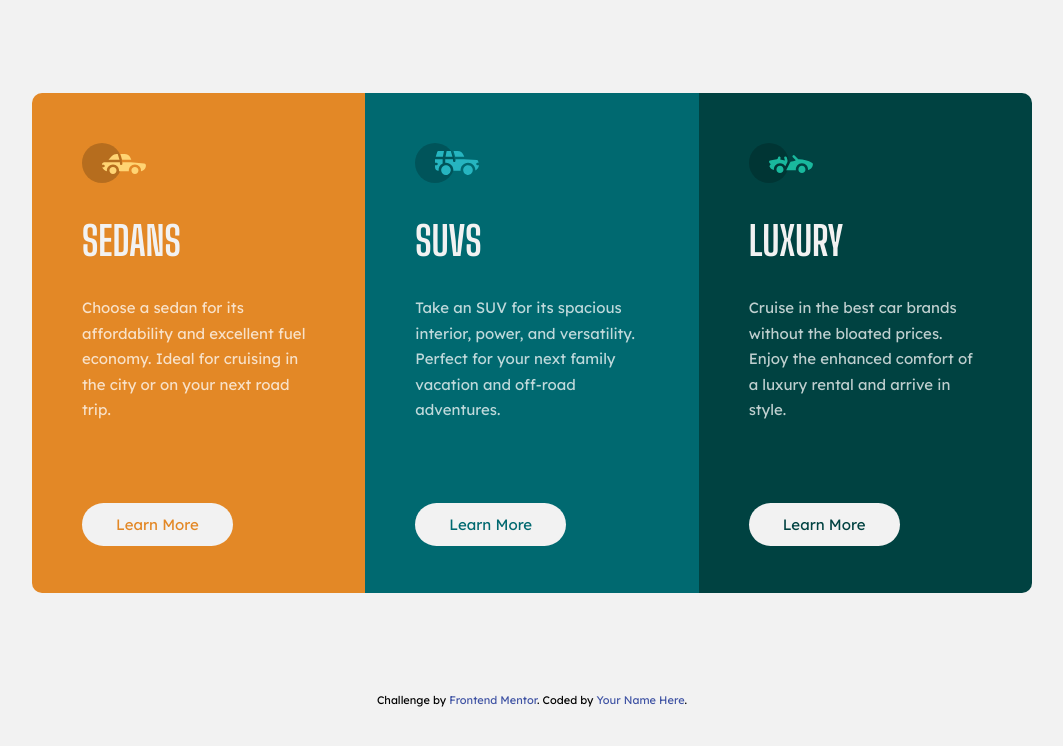
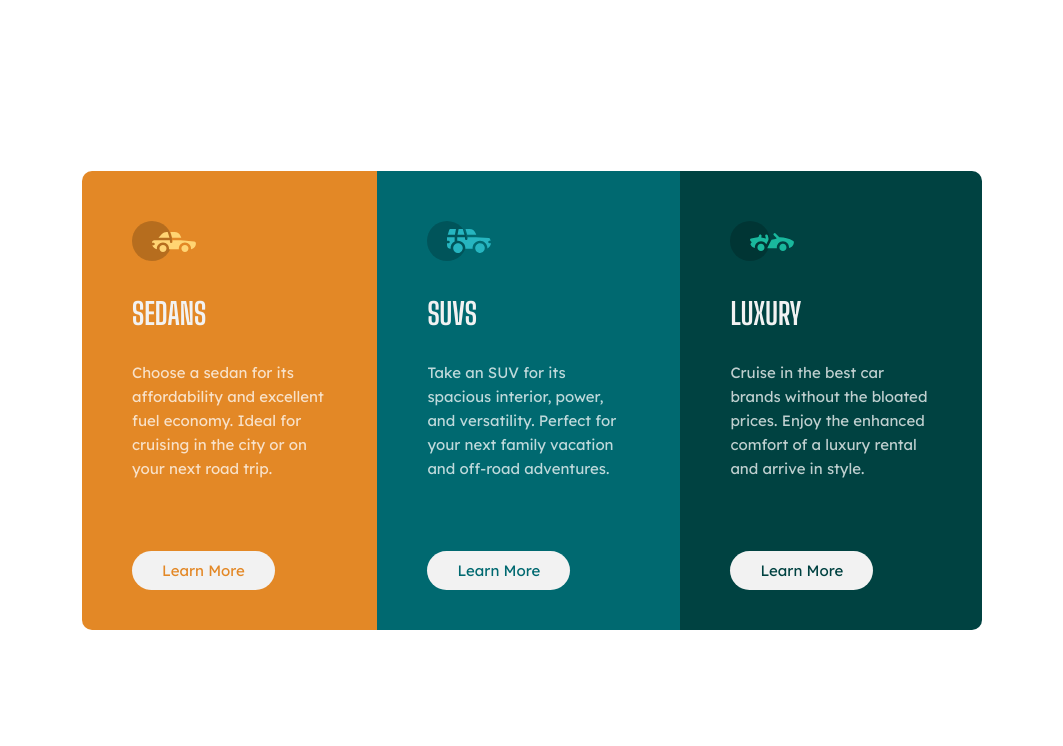
Before and after one commit to jmmaglonzo/3-column-preview-card, a plain HTML site: page index.html in a window 1280 px wide. Shown: the whole page, without its empty margins (108-1171 px from the left). Drawn offline with Linux system fonts and the light colour scheme.

Commit message:
redesign

```diff
--- a/index.html
+++ b/index.html
@@ -18,29 +18,16 @@
       href="https://fonts.googleapis.com/css2?family=Big+Shoulders+Display:wght@700&family=Lexend+Deca&display=swap"
       rel="stylesheet"
     />
-    <link rel="stylesheet" href="style.css" />
+    <link rel="stylesheet" href="css/style.css" />
     <title>Frontend Mentor | 3-column preview card component</title>
-
-    <!-- Feel free to remove these styles or customise in your own stylesheet 👍 -->
-    <style>
-      .attribution {
-        font-size: 11px;
-        text-align: center;
-      }
-      .attribution a {
-        color: hsl(228, 45%, 44%);
-      }
-    </style>
   </head>
   <body>
     <div class="container">
-      <div class="wrapper">
-        <div class="sedans">
+      <div class="sedans card">
         <img src="images/icon-sedans.svg" alt="" />
-          <h2>sedans</h2>
-
+        <h2 class="title">sedans</h2>
         <div class="content">
-            <p>
+          <p class="description">
             Choose a sedan for its affordability and excellent fuel economy.
             Ideal for cruising in the city or on your next road trip.
           </p>
@@ -49,12 +36,12 @@
         <a href="#" class="btn btn1">learn more</a>
       </div>
 
-        <div class="suvs">
+      <div class="suvs card">
         <img src="images/icon-suvs.svg" alt="" />
-          <h2>suvs</h2>
+        <h2 class="title">suvs</h2>
 
         <div class="content">
-            <p>
+          <p class="description">
             Take an SUV for its spacious interior, power, and versatility.
             Perfect for your next family vacation and off-road adventures.
           </p>
@@ -63,26 +50,19 @@
         <a href="#" class="btn btn2">learn more</a>
       </div>
 
-        <div class="luxury">
+      <div class="luxury card">
         <img src="images/icon-luxury.svg" alt="" />
-          <h2>luxury</h2>
+        <h2 class="title">luxury</h2>
 
         <div class="content">
-            <p>
-              Cruise in the best car brands without the bloated prices. Enjoy
-              the enhanced comfort of a luxury rental and arrive in style.
+          <p class="description">
+            Cruise in the best car brands without the bloated prices. Enjoy the
+            enhanced comfort of a luxury rental and arrive in style.
           </p>
         </div>
 
         <a href="#" class="btn btn3">learn more</a>
       </div>
     </div>
-    </div>
-    <div class="attribution">
-      Challenge by
-      <a href="https://www.frontendmentor.io?ref=challenge" target="_blank"
-        >Frontend Mentor</a
-      >. Coded by <a href="#">Your Name Here</a>.
-    </div>
   </body>
 </html>
--- /dev/null
+++ b/scss/_configs.scss
@@ -0,0 +1,35 @@
+/* PRIMARY COLORS */
+
+$Bright-orange: hsl(31, 77%, 52%);
+$Dark-cyan: hsl(184, 100%, 22%);
+$Very-dark-cyan: hsl(179, 100%, 13%);
+
+/* NEUTRAL COLORS */
+
+$white-paragraphs: hsla(0, 0%, 100%, 0.75);
+$verylightgray: hsl(0, 0%, 95%);
+
+* {
+  margin: 0;
+  padding: 0;
+  box-sizing: border-box;
+}
+
+html {
+  font-size: 62.5%;
+}
+
+body {
+  background-color: var(--verylightgray);
+  font-size: 1.5rem;
+  font-family: "Lexend Deca", sans-serif;
+  display: flex;
+  align-items: center;
+  justify-content: center;
+  flex-direction: column;
+  height: 100vh;
+}
+
+a {
+  text-decoration: none;
+}
--- /dev/null
+++ b/scss/style.scss
@@ -0,0 +1,60 @@
+@import "configs";
+
+.container {
+  display: flex;
+  border-radius: 10px;
+  overflow: hidden;
+  max-width: 90rem;
+
+  .sedans {
+    background-color: $Bright-orange;
+  }
+  .suvs {
+    background-color: $Dark-cyan;
+  }
+  .luxury {
+    background-color: $Very-dark-cyan;
+  }
+
+  .card {
+    padding: 5rem;
+  }
+
+  .description {
+    color: $white-paragraphs;
+    margin-bottom: 8rem;
+    line-height: 1.6;
+    font-size: 1.5rem;
+  }
+
+  .title {
+    color: $verylightgray;
+    text-transform: uppercase;
+    font-family: "Big Shoulders Display", cursive;
+    margin: 3rem 0;
+    font-size: 3rem;
+  }
+
+  .btn {
+    background-color: $verylightgray;
+    padding: 1rem 3rem;
+    border-radius: 50px;
+    text-transform: capitalize;
+    transition: all ease 0.2s;
+    &:active {
+      background-color: transparent;
+      color: $white-paragraphs;
+      border: 2px solid white;
+    }
+  }
+
+  .btn1 {
+    color: $Bright-orange;
+  }
+  .btn2 {
+    color: $Dark-cyan;
+  }
+  .btn3 {
+    color: $Very-dark-cyan;
+  }
+}
```
Also changed, not shown: css/style.css (added), style.css (deleted). Lines whose indentation alone changed are shown as unchanged.
